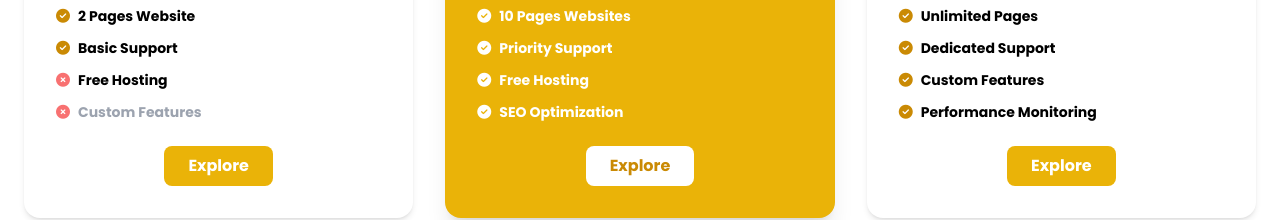
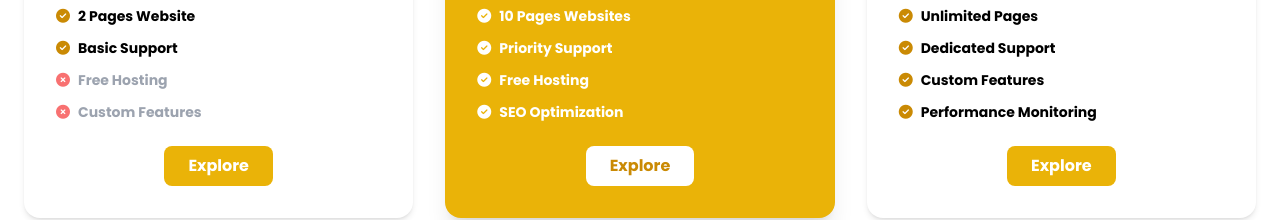
Before and after one commit to websyra/Websyra, a website: page index.html in a window 1280 px wide. Shown: the part 3774-3994 px from the top of the page. Drawn offline with nearby package versions, Linux system fonts and the light colour scheme.

Commit message:
ready 4 launch

```diff
--- a/index.html
+++ b/index.html
@@ -286,7 +286,7 @@
                             <li class="flex items-center gap-2">
                                 <i class="fas fa-check-circle text-yellow-600"></i> Basic Support
                             </li>
-                            <li class="flex items-center gap-2">
+                            <li class="flex items-center gap-2 text-gray-400">
                                 <i class="fas fa-times-circle text-red-400"></i> Free Hosting
                             </li>
                             <li class="flex items-center gap-2 text-gray-400">
```
